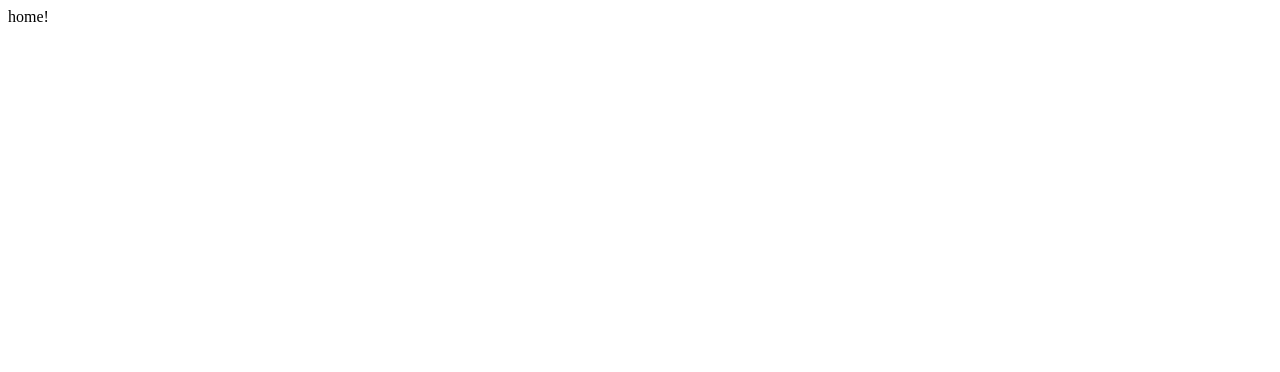
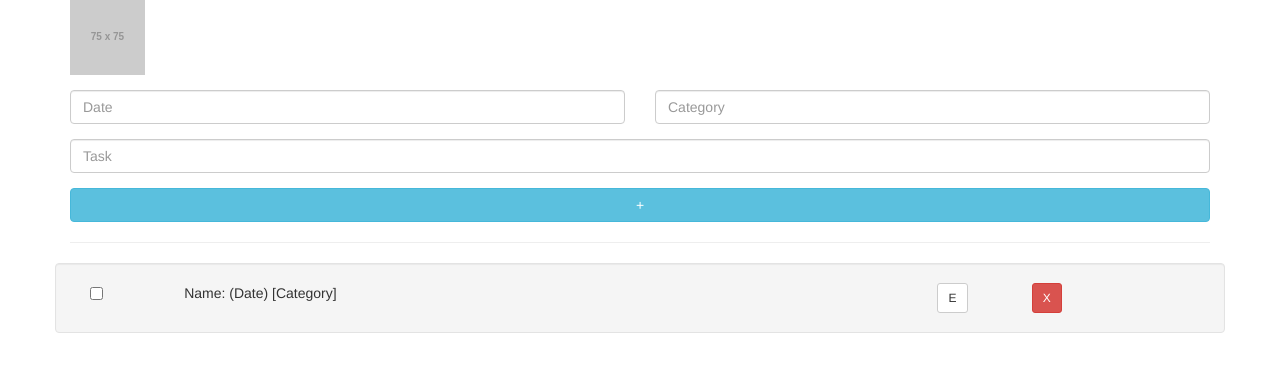
Before and after one commit to Maledor/hippity_hoppity_todo, a website: page public/html/index.html in a window 1280 px wide. Drawn offline with nearby package versions, Linux system fonts and the light colour scheme; placeholder pictures from the web are drawn by us.

Commit message:
created the base layout as a mock for the todo list application.

```diff
--- a/public/html/index.html
+++ b/public/html/index.html
@@ -1 +1,54 @@
-home!
+<!DOCTYPE html>
+<html lang="en">
+  <head>
+    <meta charset="UTF-8">
+    <meta name="viewport" content="width=device-width, initial-scale=1.0">
+    <meta http-equiv="X-UA-Compatible" content="ie=edge">
+    <title>Hippity Hoppity Todo </title>
+    <link rel="stylesheet" href="https://maxcdn.bootstrapcdn.com/bootstrap/3.3.7/css/bootstrap.min.css" integrity="sha384-BVYiiSIFeK1dGmJRAkycuHAHRg32OmUcww7on3RYdg4Va+PmSTsz/K68vbdEjh4u" crossorigin="anonymous">
+    <link rel="stylesheet" href="/css/main.css">
+  </head>
+  <body>
+    <div id="app" class='container'>
+      <div class="row">
+        <div class="form-group col-xs-3">
+          <img src="http://placehold.it/75x75" alt="" class="responsive">
+        </div>
+      </div>
+      <div class="row">
+        <div class="form-group col-xs-6">
+        <input type="text" class="form-control" placeholder="Date">
+        </div>
+          <div class="form-group col-xs-6">
+            <input type="text" class="form-control" placeholder="Category">
+          </div>
+            <div class="form-group col-xs-12">
+              <input type="text" class="form-control" placeholder="Task">
+            </div>
+      </div>
+      <div class="row">
+        <div class="col-xs-12">
+        <button id="create" class="btn btn-info btn-block">+</button>
+        </div>
+      </div>
+      <hr>
+      <!-- Example Todo -->
+      <div class="row well">
+        <div class="col-xs-1">
+          <input type="checkbox">
+        </div>
+        <div class="col-xs-8">
+          Name: (Date) [Category]
+        </div>
+        <div class="col-xs-1">
+          <button class="btn btn-default btn-sm">E</button>
+        </div>
+        <div class="col-xs-1">
+          <button class="btn btn-danger btn-sm">X</button>
+        </div>
+      </div>
+      <!-- End of Example Todo -->
+    </div>
+    <script src="js/app.js"></script>
+  </body>
+</html>
```
